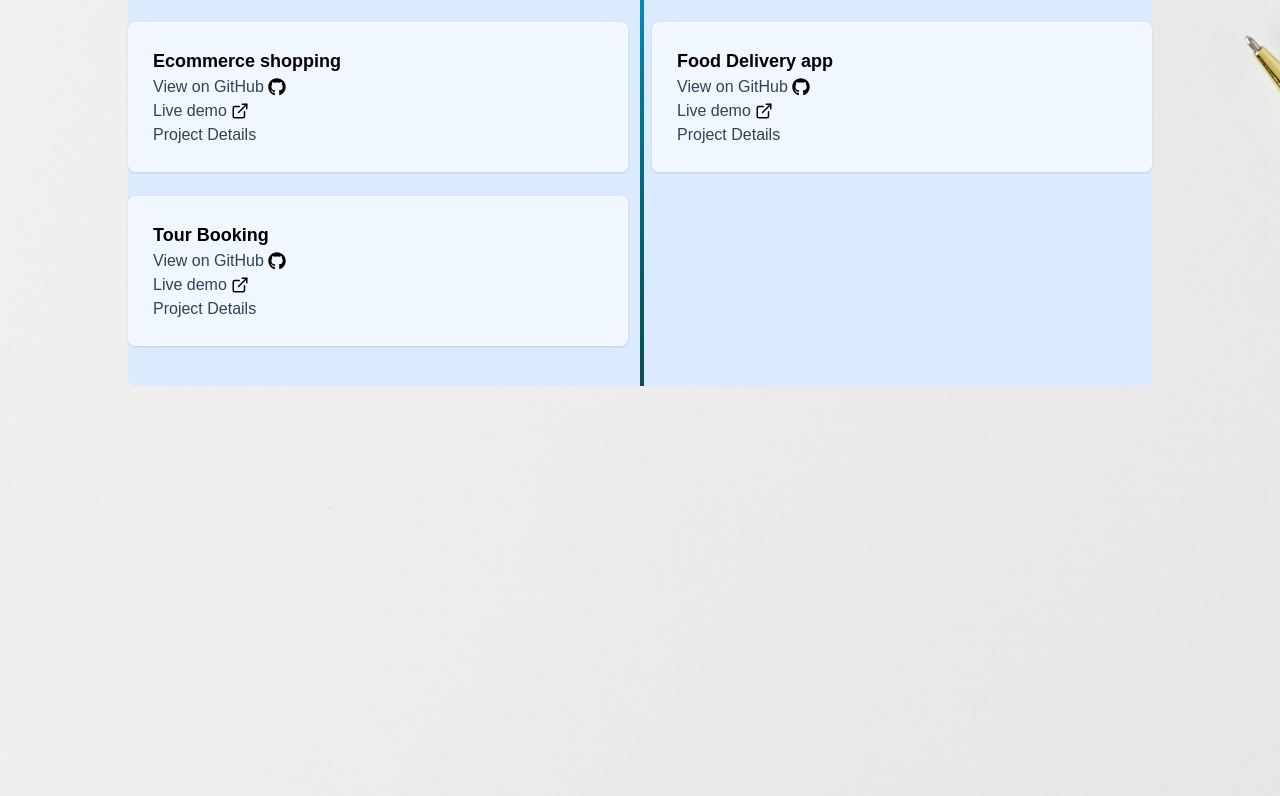
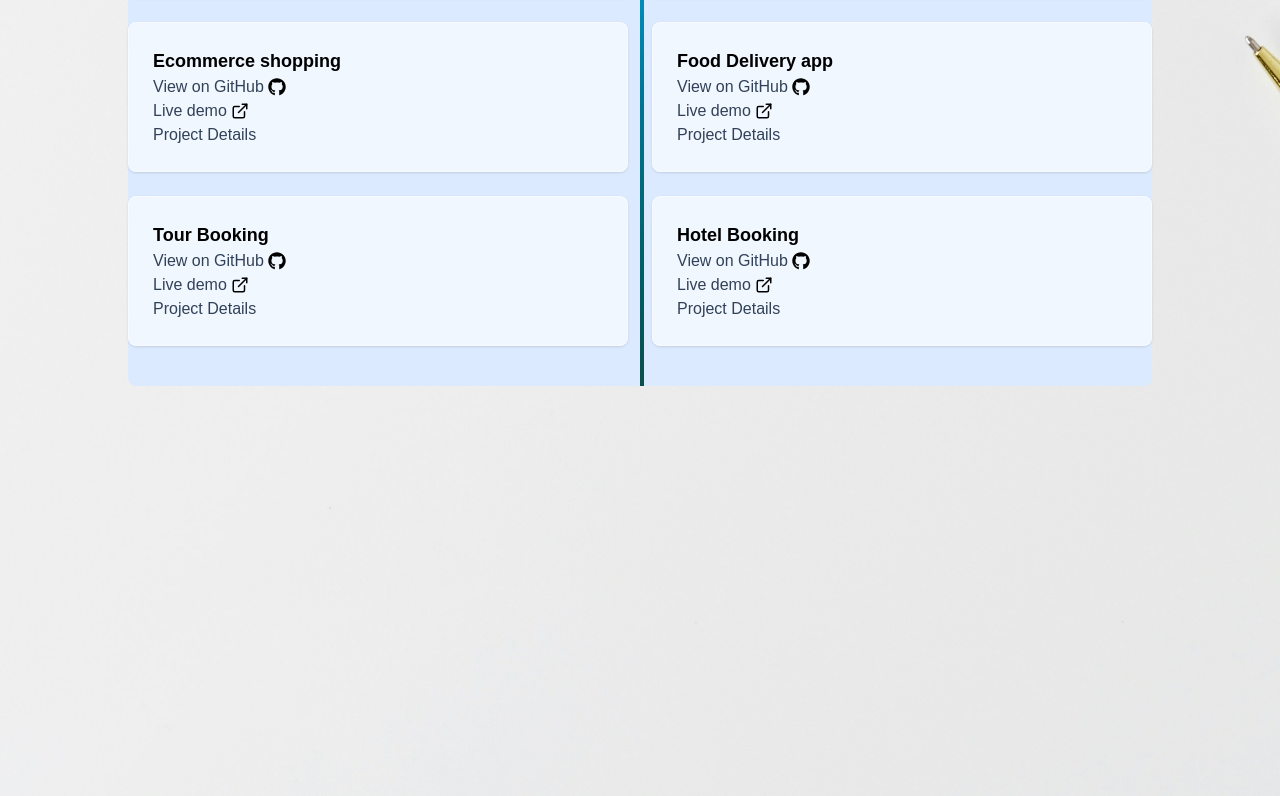
Before and after one commit to greatefekodo/Portfolio, a React (Vite) app: page / in a window 1280 px wide. Shown: the part 1108-1904 px from the top of the page. Built offline with nearby package versions, Linux system fonts and the light colour scheme.

Commit message:
Added he hotel website

```diff
--- a/src/Section/ProjectDetails.jsx
+++ b/src/Section/ProjectDetails.jsx
@@ -77,10 +77,21 @@ const projects = [
     name: "Tour Booking",
     description:
       "A responsive project website where user can see various tours to book.",
-    tech: ["Html", "CSS"],
+    tech: ["Html", "Scss"],
     Github: "https://github.com/greatefekodo/Tour",
     url: "https://tour-booking-project.netlify.app/",
     image: "/images/tour.png",
+  },
+
+  {
+    id: 6,
+    name: "Hotel Booking",
+    description:
+      "A responsive website for hotel booking.",
+    tech: ["Html", "Scss"],
+    Github: "https://github.com/greatefekodo/Hotel-booking",
+    url: "https://hotelbookingappwebsite.netlify.app/",
+    image: "/images/hotel.png",
   }
 ];
 
--- a/src/Section/Projects.jsx
+++ b/src/Section/Projects.jsx
@@ -37,6 +37,17 @@ const Projects = () => {
       Github: "https://github.com/greatefekodo/Tour",
       url: "https://tour-booking-project.netlify.app/",
       image: "/images/tour.png",
+  },
+
+  {
+    id: 6,
+    name: "Hotel Booking",
+    description:
+      "A responsive website for hotel booking.",
+    tech: ["Html", "Scss"],
+    Github: "https://github.com/greatefekodo/Hotel-booking",
+    url: "https://hotelbookingappwebsite.netlify.app/",
+    image: "/images/hotel.png",
   }
   ];
 
```
Also changed, not shown: public/images/hotel.png (added).
